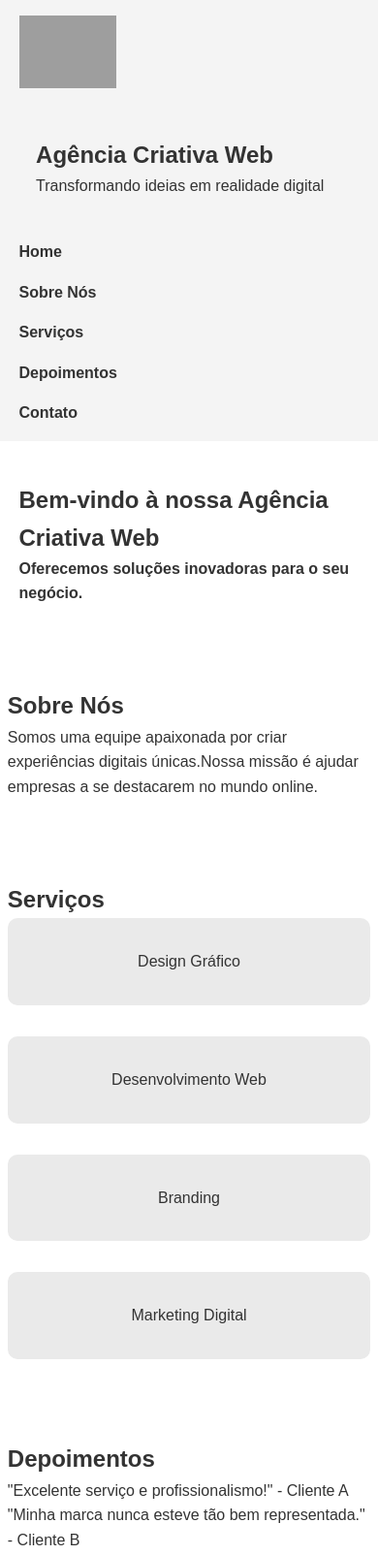
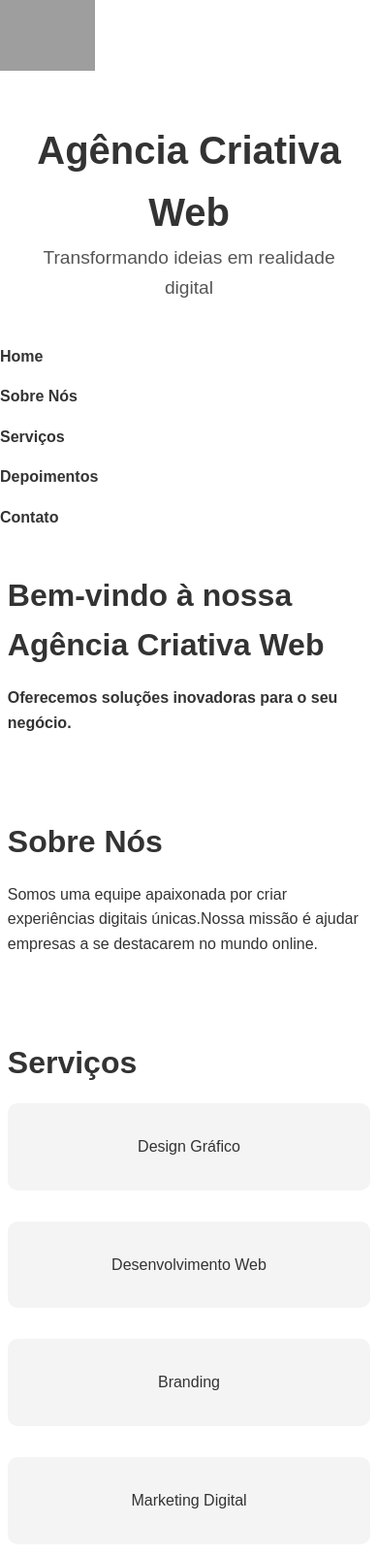
Before and after one commit to Rosso-ux/Agencia_Criativa_Web, a plain HTML site: page index.html in a window 390 px wide. Shown: the top 1604 px of the page at 97% size. Drawn offline with Linux system fonts and the light colour scheme; grey boxes are pictures that could not be loaded.

Commit message:
Aplicação do BEM css

```diff
--- a/estilos.css
+++ b/estilos.css
@@ -1,128 +1,156 @@
-/* Reset default margin and padding */
+/* Reset & Utilitários */
+
 * {
     margin: 0;
     padding: 0;
     box-sizing: border-box;
 }
-/* Logo responsiva */
-.logo-img {
-    width: 150px;       /* tamanho padrão */
-    max-width: 30vw;    /* nunca ultrapassa 30% da largura da tela */
-    height: auto;       /* mantém proporção */
-}
-
-/* Ajuste para telas pequenas */
-@media (max-width: 768px) {
-    .logo-img {
-        width: 120px;   /* reduz a logo no celular */
-    }
-}
-
-@media (max-width: 480px) {
-    .logo-img {
-        width: 100px;   /* ainda menor em telas muito pequenas */
-    }
-}
 
 
-/* Fontes e cores */
+/* Layout principal*/
+
 body {
     font-family: 'Arial', sans-serif;
     line-height: 1.6;
     color: #333;
 }
 
-
-/* Cabeçalho */
-header {
+.header {
     display: flex;
-    justify-content: space-between;
+    flex-direction: column;
     align-items: center;
     padding: 1rem 5%;
     background-color: #f4f4f4;
 }
 
-#banner p {
-    font-size: 1.2rem;
-    color: #555;
+.header__logo {
+    width: 150px;
+    max-width: 25vw;
+    height: auto;
+
 }
-#home {
-    padding: 5vh 5%;
-}
-header .menu {
+
+.header__menu {
     list-style: none;
     display: flex;
+    justify-content: center;
+    flex: 1;
     gap: 2rem;
+
+
 }
-#sobre-nos{
-    font-size: 1em sans-serif;
-}
-
-header .menu li a {
+.header__menu-item a {
     text-decoration: none;
     color: #333;
     font-weight: bold;
     transition: color 0.3s;
 }
 
-header .menu li a:hover {
+.header__menu-item a:hover {
     color: #007bff;
 }
 
+/* Banner*/
+.banner {
+    padding: 5vh 5%;
+    text-align: center;
+}
+.banner__title {
+    font-size: 2.5rem;
+    font-weight: bold;
+}
+
+.banner__subtitle {
+    font-size: 1.2rem;
+    color: #555;
+}
+
 /* Seções */
-section {
+.section {
     padding: 5vh 5%;
 }
 
-/* Serviços com CSS Grid */
-.grid-servicos {
+.section__title {
+    font-size: 2rem;
+    margin-bottom: 1rem;
+}
+
+/* Serviços */
+
+.services {
     display: grid;
     grid-template-columns: repeat(auto-fit, minmax(200px, 1fr));
     gap: 2rem;
 }
 
-.servico {
+.services__item {
+    background-color: #f4f4f4;
+    border-radius: 10px;
     padding: 2rem;
-    background-color: #eaeaea;
     text-align: center;
-    border-radius: 10px;
 }
 
-/* Formulário */
-form {
+/* Depoimentos */
+.depoimentos__container {
     display: flex;
     flex-direction: column;
     gap: 1rem;
 }
 
-input, textarea {
+.depoimentos__quote {
+    font-style: italic;
+}
+
+/* Contato */
+.contact__form {
+  display: flex;
+  flex-direction: column;
+  gap: 1rem;
+}
+
+.contact__input,
+.contact__textarea {
   padding: 0.8rem;
   font-size: 1rem;
   width: 100%;
 }
 
-button {
-    padding: 1rem;
+.contact__button {
+  padding: 1.2rem;
   background-color: #333;
   color: white;
   border: none;
   cursor: pointer;
-    font-size: 1.2rem;
+  font-size: 1.5rem;
+  border-radius: 5px;
+  width: 10%;
+  margin: 0 auto;
+  display: block;
+
 }
-
-
+/* Responsividade */
 @media (max-width: 768px) {
-    header {
+  .header {
     flex-direction: column;
     align-items: flex-start;
   }
 
-    header .menu {
+  .header__menu {
     flex-direction: column;
     gap: 1rem;
   }
 
-    section {
+  .section {
     padding: 5vh 2%;
   }
+
+  .header__logo {
+    width: 120px;
   }
+}
+
+@media (max-width: 480px) {
+  .header__logo {
+    width: 100px;
+  }
+}
--- a/index.html
+++ b/index.html
@@ -11,58 +11,57 @@
 
     <!-- Logo -->
     <div>
-            <img src="logo.png" alt="Agência Criativa Web" class="logo-img">
+            <img src="logo.png" alt="Agência Criativa Web" class="header__logo">
         </div>
 
     <!-- Banner -->
-    <section id="home" class="banner">
+    <section class="banner">
         <div class="banner-content">
-            <h1>Agência Criativa Web</h1>
-            <p>Transformando ideias em realidade digital</p>
+            <h1 class="banner__title">Agência Criativa Web</h1>
+            <p class="banner__subtitle">Transformando ideias em realidade digital</p>
         </div>
     </section>
-
-        <nav>
-            <ul class="menu">
-                <li><a href="#home">Home</a></li>
-                <li><a href="#sobre-nos">Sobre Nós</a></li>
-                <li><a href="#servicos">Serviços</a></li>
-                <li><a href="#depoimentos">Depoimentos</a></li>
-                <li><a href="#contato">Contato</a></li>
-            </ul>
-        </nav>
-    </header>
+    <!-- Menu -->
+    <nav>
+        <ul class="header__menu">
+            <li class="header__menu-item"><a href="#home">Home</a></li>
+            <li class="header__menu-item"><a href="#sobre-nos">Sobre Nós</a></li>
+            <li class="header__menu-item"><a href="#servicos">Serviços</a></li>
+            <li class="header__menu-item"><a href="#depoimentos">Depoimentos</a></li>
+            <li class="header__menu-item"><a href="#contato">Contato</a></li>
+        </ul>
+    </nav>
+</header>
 
 <!-- Home -->
-    <section id="home">
-        <h1>Bem-vindo à nossa Agência Criativa Web</h1>
+    <section id="home" class="section">
+        <h1 class="section__title">Bem-vindo à nossa Agência Criativa Web</h1>
         <h4>Oferecemos soluções inovadoras para o seu negócio.</h4>
     </section>
 
-
 <!-- Sobre Nós -->
-    <section id="sobre-nos">
-        <h2>Sobre Nós</h2>
+    <section id="sobre-nos" class="section">
+        <h2 class="section__title">Sobre Nós</h2>
         <p>Somos uma equipe apaixonada por criar experiências digitais únicas.Nossa missão é ajudar empresas a se destacarem no mundo online.</p>
     </section>
 
 <!-- Serviços -->
- <section id="servicos">
-    <h2>Serviços</h2>
-    <div class="grid-servicos">
-        <div class="servico">Design Gráfico</div>
-        <div class="servico">Desenvolvimento Web</div>
-        <div class="servico">Branding</div>
-        <div class="servico">Marketing Digital</div>
+ <section id="servicos" class="section">
+    <h2 class="section__title">Serviços</h2>
+    <div class="services">
+        <div class="services__item">Design Gráfico</div>
+        <div class="services__item">Desenvolvimento Web</div>
+        <div class="services__item">Branding</div>
+        <div class="services__item">Marketing Digital</div>
     </div>
 </section>
 
 <!-- Depoimentos -->
-<section id="depoimentos">
-    <h2>Depoimentos</h2>
-    <div class="depoimentos-container">
-        <blockquote>"Excelente serviço e profissionalismo!" - Cliente A</blockquote>
-        <blockquote>"Minha marca nunca esteve tão bem representada." - Cliente B</blockquote>
+<section id="depoimentos" class="section">
+    <h2 class="section__title">Depoimentos</h2>
+    <div class="depoimentos__container">
+        <blockquote class="depoimentos__quote">"Excelente serviço e profissionalismo!" - Cliente A</blockquote>
+        <blockquote class="depoimentos__quote">"Minha marca nunca esteve tão bem representada." - Cliente B</blockquote>
     </div>
 </section>
 
@@ -72,10 +71,10 @@
     <p>Email: contato@agenciacriativa.com</p>
     <p>Telefone: (11) 1234-5678</p>
     <form>
-        <input type="text" placeholder="Nome" required>
-        <input type="email" placeholder="Email" required>
-        <textarea placeholder="Mensagem" required></textarea>
-        <button type="submit">Enviar</button>
+        <input type="text" placeholder="Nome" required class="contact__input">
+        <input type="email" placeholder="Email" required class="contact__input">
+        <textarea placeholder="Mensagem" required class="contact__textarea"></textarea>
+        <button type="submit" class="contact__button">Enviar</button>
     </form>
 </section>
 
```
Lines whose indentation alone changed are shown as unchanged.
